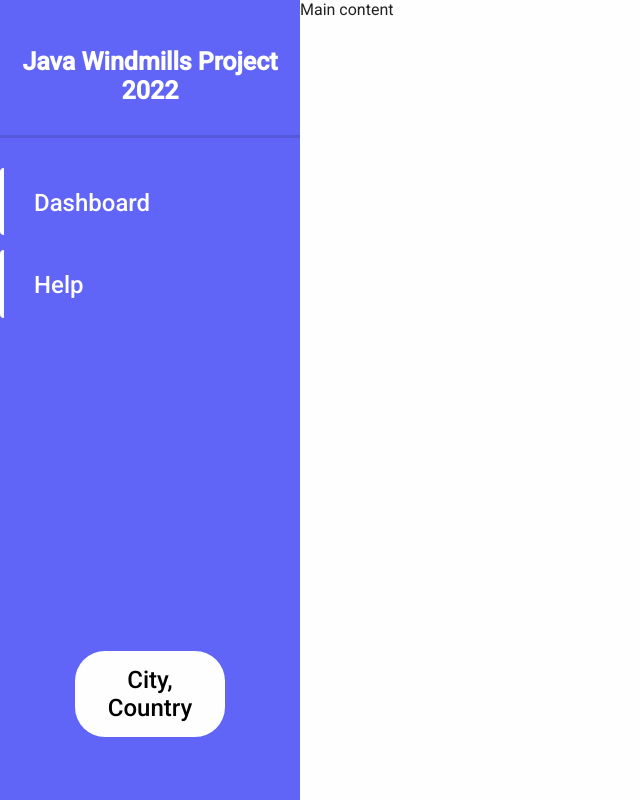
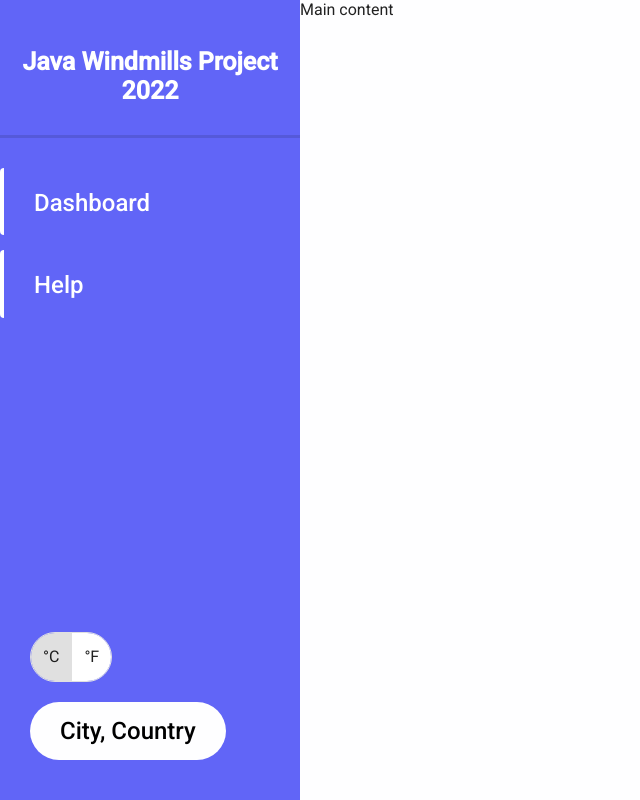
Before and after one commit to 230443/java-windmills, an Angular app in the folder windmills-front/: page / in a window 1280 px wide. Shown: the whole page, without its empty margins (0-640 px from the left). Built offline with nearby package versions, Linux system fonts and the light colour scheme.

Commit message:
Complete menu sidebar

```diff
--- a/windmills-front/src/app/app.component.css
+++ b/windmills-front/src/app/app.component.css
@@ -7,12 +7,20 @@
   background: #FEFEFF;
 }
 
+/* MENU START */
 .mat-sidenav {
   background: #6165F7;
   width: 300px;
   border-right: none;
   color: white;
   text-align: center;
+}
+
+/* Menu title */
+h1 {
+  font-size: 25px;
+  font-weight: 600;
+  padding: 30px 0 0 0;
 }
 
 .mat-divider {
@@ -32,26 +40,30 @@
   border-left-width: 4px;
 }
 
+/* Location and button toggle for degrees */
+.menu-footer {
+  position: absolute;
+  bottom: 40px;
+  margin-left: 30px;
+  text-align: left;
+}
+
+:host .mat-button-toggle-group {
+  margin-bottom: 20px;
+  border-radius: 30px;
+}
+
 .location-indicator {
-  position: absolute;
-  bottom: 20px;
-  left: 50%;
-  transform: translate(-50%, -50%);
-  margin: 0 auto;
   background: #FEFEFF;
   border-radius: 30px;
   color: black;
   font-size: 1.5rem;
   font-weight: 500;
-  padding: 15px;
+  padding: 15px 30px;
 }
+/* MENU END */
 
-h1 {
-  font-size: 25px;
-  font-weight: 600;
-  padding: 30px 0 0 0;
-}
-
+/* EVERYTHING ELSE */
 * {
   font-family: 'Roboto', sans-serif;
 }
--- a/windmills-front/src/app/app.component.html
+++ b/windmills-front/src/app/app.component.html
@@ -8,7 +8,13 @@
     <button mat-button class="menu-button">
       <span>Help</span>
     </button>
-    <div class="location-indicator">City, Country</div>
+    <div class="menu-footer">
+      <mat-button-toggle-group value="Celsius">
+        <mat-button-toggle value="Celsius">°C</mat-button-toggle>
+        <mat-button-toggle value="Fahrenheit">°F</mat-button-toggle>
+      </mat-button-toggle-group>
+      <div class="location-indicator">City, Country</div>
+    </div>
   </mat-sidenav>
   <mat-sidenav-content>Main content</mat-sidenav-content>
 </mat-sidenav-container>
--- a/windmills-front/src/app/app.module.ts
+++ b/windmills-front/src/app/app.module.ts
@@ -11,6 +11,7 @@ import {MatIconModule} from "@angular/material/icon";
 import {MatDividerModule} from "@angular/material/divider";
 import {MatSidenavModule} from "@angular/material/sidenav";
 import {MatButtonModule} from "@angular/material/button";
+import {MatButtonToggleModule} from "@angular/material/button-toggle";
 
 @NgModule({
   declarations: [
@@ -27,6 +28,7 @@ import {MatButtonModule} from "@angular/material/button";
         MatButtonModule,
         MatIconModule,
         MatDividerModule,
+        MatButtonToggleModule,
     ],
   providers: [],
   bootstrap: [AppComponent]
```
Lines whose indentation alone changed are shown as unchanged.
